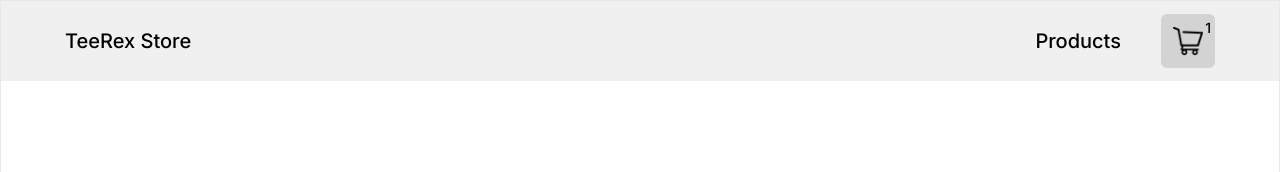
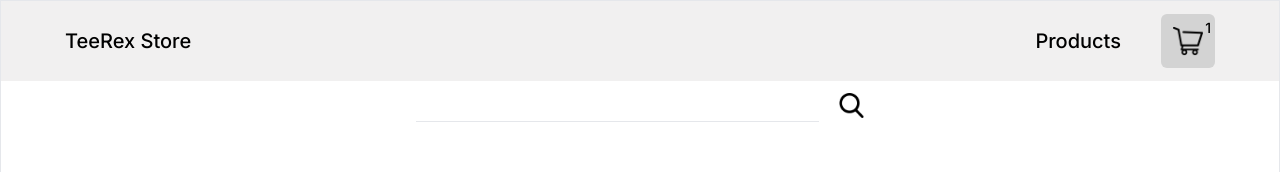
Before and after one commit to SINGH202/TeeRex-Store, a Next.js app: page / in a window 1280 px wide. Shown: the top 172 px of the page. Built offline with nearby package versions, Linux system fonts and the light colour scheme.

Commit message:
Added search box.

```diff
--- /dev/null
+++ b/src/components/SearchBar.tsx
@@ -0,0 +1,19 @@
+import Image from "next/image";
+
+export const SearchBar = () => {
+  return (
+    <div className="flex justify-center items-end gap-5 w-full max-w-md pt-2">
+      <input
+        type="text"
+        className="border-b w-full p-1  outline-0 text-gray-500 focus:text-black focus:border-black"
+      />
+      <Image
+        width={25}
+        height={25}
+        src={"/images/search-icon.png"}
+        alt={""}
+        className="mb-1 cursor-pointer"
+      />
+    </div>
+  );
+};
--- a/src/pages/index.tsx
+++ b/src/pages/index.tsx
@@ -2,6 +2,7 @@ import Image from "next/image";
 import { Inter } from "next/font/google";
 import { Navbar } from "@/components/Navbar";
 import { ProductCard } from "@/components/ProductCard";
+import { SearchBar } from "@/components/SearchBar";
 
 const inter = Inter({ subsets: ["latin"] });
 
@@ -10,6 +11,7 @@ export default function Home() {
     <main
       className={`flex min-h-screen flex-col items-center border w-full ${inter.className}`}>
       <Navbar />
+      <SearchBar />
       {/* <ProductCard /> */}
     </main>
   );
```
